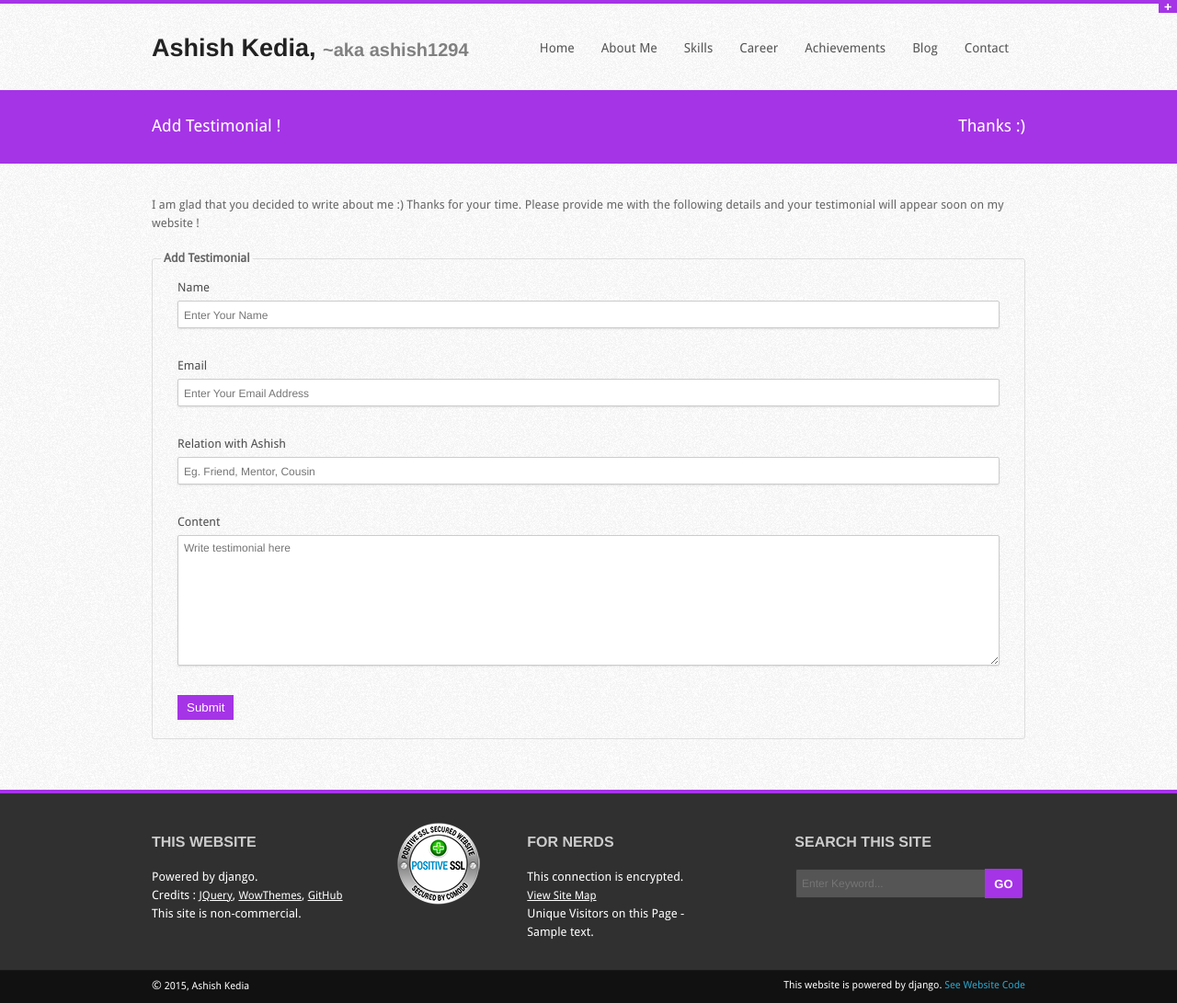
After one commit to ashish1294/PersonalWebsite, a Django app: template mysite/templates/add_testimonial.html in a window 1280 px wide. The commit adds this page. Shown: the whole page at 92% size. Run offline with Django 3.2, Linux system fonts and the light colour scheme; the template is opened without the code that fills it: most values are stand-ins (such as "Sample title", 1, 10 or a date in 2020); data that the repository does not hold is empty.

Commit message:
Testimonial Feature Added, Achievements Completed

```diff
--- a/PersonalWebsite/settings.py
+++ b/PersonalWebsite/settings.py
@@ -67,7 +67,7 @@ DATABASES = {
         'ENGINE': 'django.db.backends.mysql',
         'NAME': 'personalwebsite',
         'USER': 'root',
-        'PASSWORD': 'sumimenpc',
+        'PASSWORD': '',
         'HOST': '127.0.0.1',
         'PORT': '3306',
     }
--- a/PersonalWebsite/urls.py
+++ b/PersonalWebsite/urls.py
@@ -2,7 +2,7 @@ from django.conf.urls import patterns, include, url
 from django.contrib import admin
 from mysite.views import home, portofolio, project_handler, academic_career,\
     skill_chart, contact, professional_career, anything, blog, site_map, \
-    search, about_me, achievement
+    search, about_me, achievement, add_testimonial
 
 urlpatterns = patterns('',
     # Examples:
@@ -16,10 +16,14 @@ urlpatterns = patterns('',
     url(r'^abilities/?$', portofolio),
     url(r'^projects/([a-zA-Z0-9_]+)/?$', project_handler),
     url(r'^project/([a-zA-Z0-9_]+)/?$', project_handler),
+    url(r'^career/?$', academic_career),
     url(r'^career/academic/?$', academic_career),
     url(r'^career/professional/?$', professional_career),
     url(r'^charts/skill$', skill_chart),
     url(r'blog/?$', blog),
+    url(r'^addtestimonial/?$', add_testimonial),
+    url(r'^add_testimonial/?$', add_testimonial),
+    url(r'^testimonial_add/?$', add_testimonial),
     url(r'^contact/?$', contact),
     url(r'^aboutme/?$', about_me),
     url(r'^about_me/?$', about_me),
--- a/mysite/files/css/style.css
+++ b/mysite/files/css/style.css
@@ -101,7 +101,7 @@ textarea { height: auto }
 select { width: 100% }
 /* Fieldsets */
 fieldset { border: solid 1px #ddd; border-radius: 3px; -webkit-border-radius: 3px; -moz-border-radius: 3px; padding: 12px 12px 0; margin: 18px 0; }
-fieldset legend { font-weight: bold; background: white; padding: 0 3px; margin: 0; margin-left: -3px; }
+fieldset legend { font-weight: bold;  padding: 0 3px; margin: 0; margin-left: -3px; }
 /* Errors */
 .error input,input.error,.error textarea,textarea.error { border-color: #c60f13; background-color: rgba(198, 15, 19, 0.1); }
 .error label,label.error { color: #c60f13 }
@@ -970,3 +970,10 @@ a:focus { outline: none }
 .webcontacttable a:hover{
   text-decoration: none;
 }
+
+.comptable img{
+	height : 20px;
+	vertical-align: middle;
+	padding-right: 20px;
+	padding-left: 10px;
+}
--- a/mysite/templates/aboutme.html
+++ b/mysite/templates/aboutme.html
@@ -130,6 +130,7 @@
     </div>
 </div>
 <div class="row">
+    <div class="twelve columns">
         <ul class="responsive-accordion accordion">
             <li>
                 <div class="responsive-accordion-head title">
@@ -150,7 +151,9 @@
                     My failures have motivated me more than my achievements. I work as hard as possible. I am usually good at working under pressure
                     with an upcoming deadline to meet. I also like self-learning usually via web. I hate reading books - novels, technical,
                     academic, etc - all of it. I am not patient enough to read a whole book. I love debating especially technical debate among
-                a small set of people. I am rarely angry.
+                    a small set of people. I am rarely angry. I am a vegetarian and like trying out new dishes and cusine. I maintain a digital
+                    diary and ocassionaly write stuff. I have traveled through 21/29 states in India. I have visited 2 other coutries apart from
+                    India i.e., UAE and US.
                   </p>
                   <p>
                     I grew up in Kolkata, India along with a number of cousins. So my childhood was a happy one (:P). I was only an above-average
@@ -168,6 +171,7 @@
                 </div>
             </li>
         </ul>
+    </div>
 </div>
 
 <div class="row">
--- /dev/null
+++ b/mysite/templates/add_testimonial.html
@@ -0,0 +1,53 @@
+{% extends "base.html" %}
+{% block title %}Ashish Kedia | Add Testimonial{% endblock %}
+{% load staticfiles %}
+{% block head %}{% endblock %}
+{% block content %}
+	<div id="subheader">
+        <div class="row">
+            <div class="twelve columns">
+                <p class="left">
+                     Add Testimonial !
+                </p>
+                <p class="right">
+                     Thanks :)
+                </p>
+            </div>
+        </div>
+    </div>
+    <div class="hr"></div>
+    <div class="row">
+    	<div class="twelve columns">
+    		{% if message %}
+                <div class="done alert-box success">
+                    {{message}} <a href="" class="close">x</a> <br/> <br/>
+                </div>
+            {% endif %}
+    		I am glad that you decided to write about me :) Thanks for your time. Please provide
+    		me with the following details and your testimonial will appear soon on my website !
+    		<form action="/add_testimonial" method="post">
+    			{% csrf_token %}
+    			<fieldset>
+	    			<legend>Add Testimonial</legend>
+	    			<div class="twelve columns">
+	    				<label>Name</label>
+	    				<input type="text" placeholder="Enter Your Name" class="smoothborder" name="author"/>
+	    				<br/>
+	    				<label>Email</label>
+	    				<input type="text" placeholder="Enter Your Email Address" class="smoothborder" name="email"/>
+	    				<br/>
+	    				<label>Relation with Ashish</label>
+	    				<input type="text" placeholder="Eg. Friend, Mentor, Cousin" class="smoothborder" name="connection"/>
+	    				<br/>
+	    				<label>Content</label>
+	    				<textarea placeholder="Write testimonial here" class="smoothborder" name="content" rows="8"></textarea>
+	    				<br/>
+	    				<input type="submit" id="submit" class="readmore" value="Submit" name="submit">
+	    				<br/> <br/>
+	    			</div>
+    			</fieldset>
+    		</form>
+    	</div>
+    </div>
+{% endblock %}
+{% block scripts %} {% endblock %}
```
Also changed, not shown: mysite/models.py (+11 -0 lines), mysite/templates/achievements.html (+24 -11 lines), mysite/templates/contact.html (+5 -5 lines), mysite/templates/index.html (+12 -1 lines), mysite/views.py (+29 -4 lines), todo.txt (+3 -4 lines), mysite/migrations/0001_initial.py (added), mysite/migrations/__init__.py (added). Lines whose indentation alone changed are shown as unchanged.
